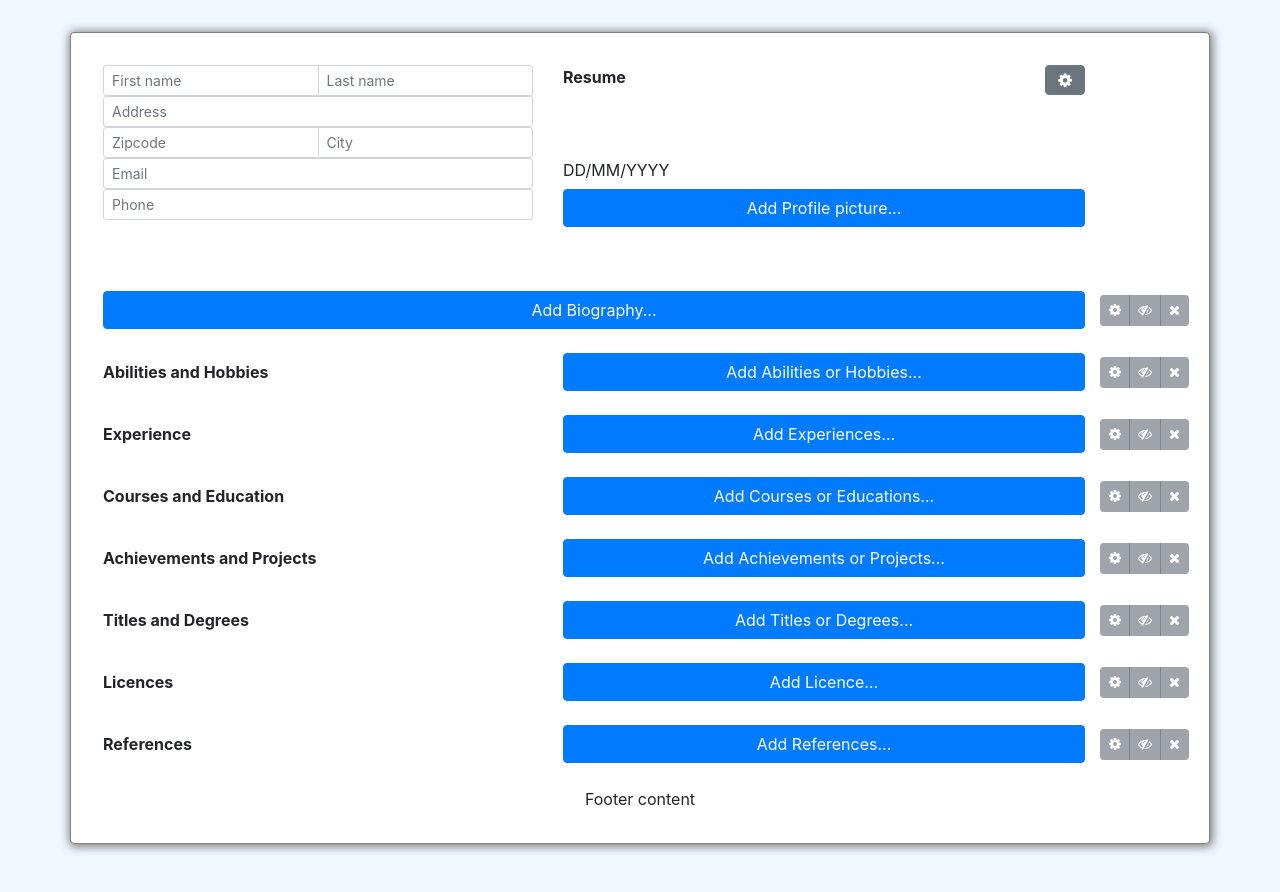
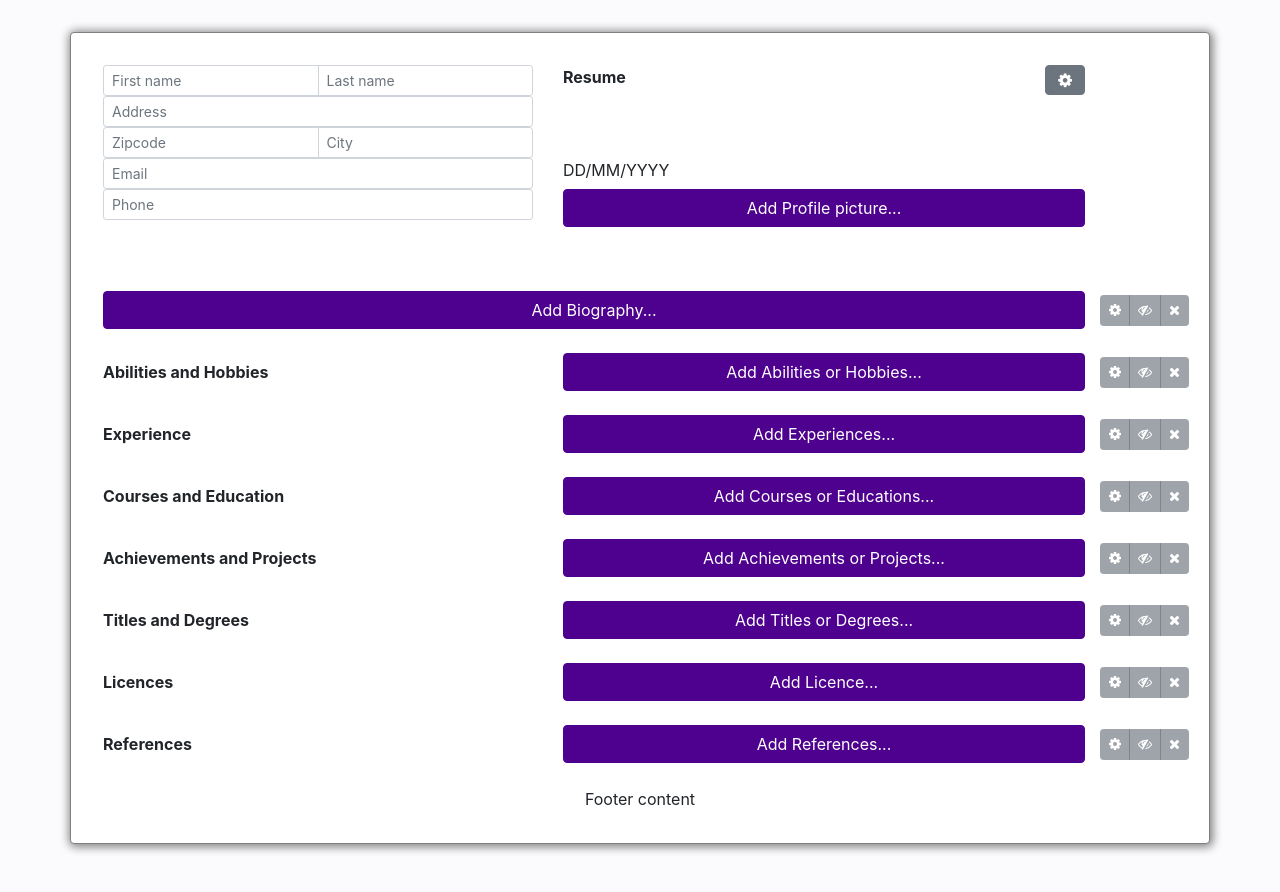
Before and after one commit to Haataja/CV-generator-frontend, a React (Create React App) app: page / in a window 1280 px wide. Shown: the top 892 px of the page. Built offline with nearby package versions, Linux system fonts and the light colour scheme.

Commit message:
DocumentView: Change colors of document to represent Tuni

```diff
--- a/src/components/DocumentView.css
+++ b/src/components/DocumentView.css
@@ -1,5 +1,16 @@
 #editor {
-    background-color: aliceblue;
+    background-color: rgba(78,0,142,0.02);
+
+}
+
+.btn-primary {
+    background-color: rgba(78,0,142,1);
+    border-color: rgba(78,0,142,1);
+}
+
+.btn-primary:hover {
+    background-color: rgba(78,0,142,0.3);
+    border-color: rgba(78,0,142,0.3);
 }
 
 #page {
```
